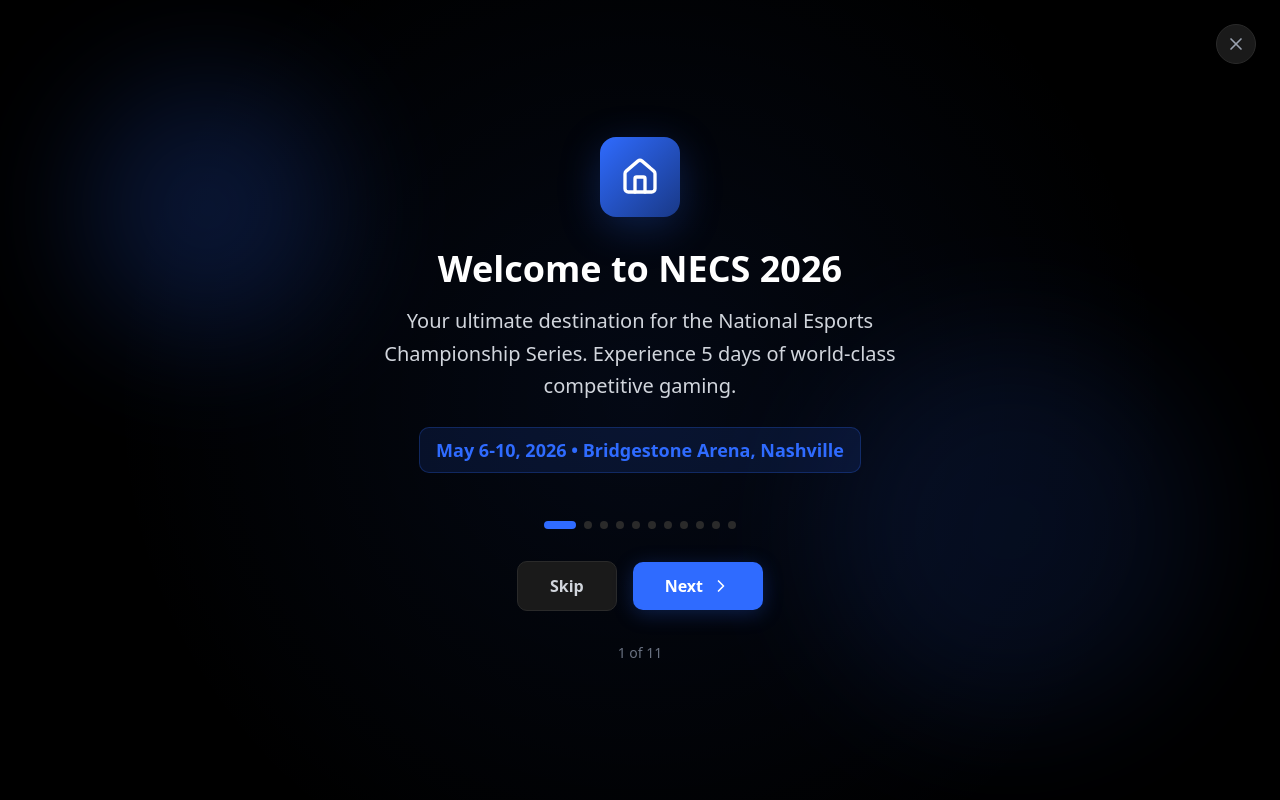
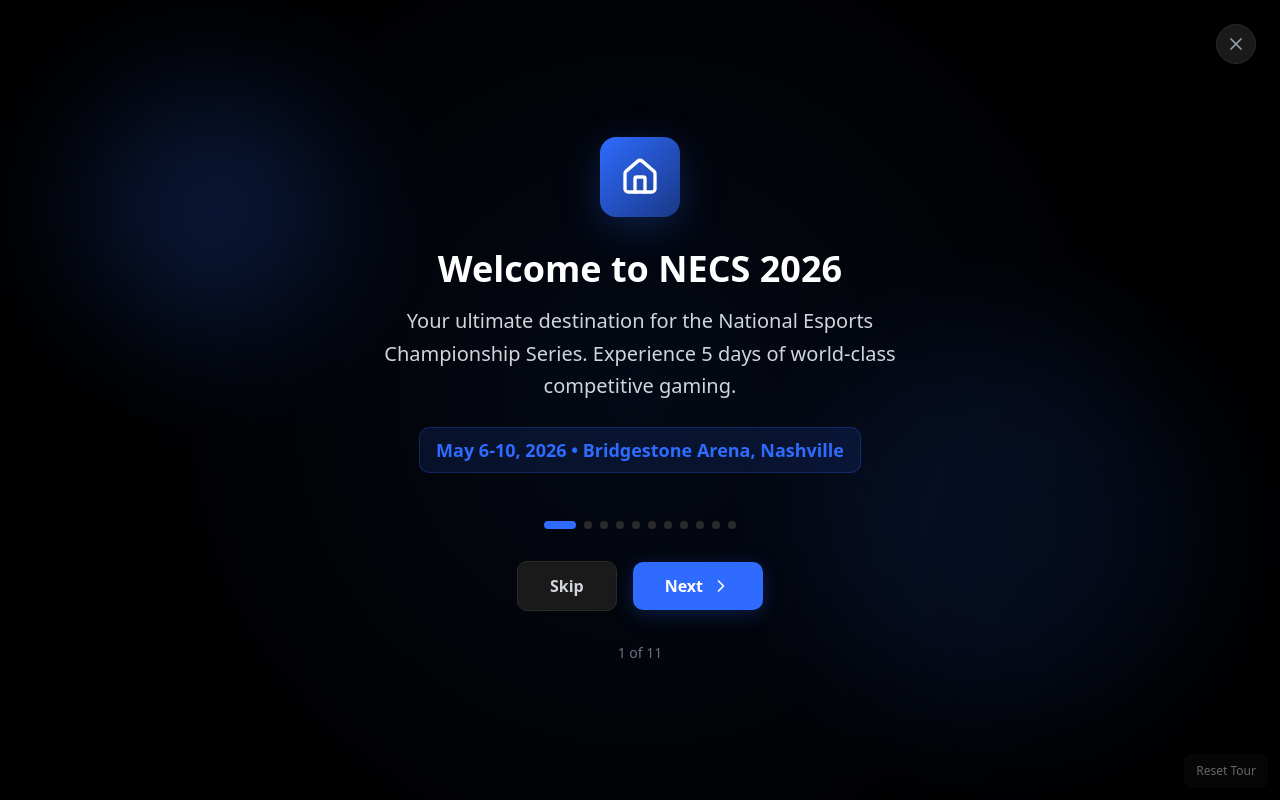
Before and after one commit to raiaay000/NECS26-website, a React (Vite) app: page / in a window 1280 px wide. Built offline with nearby package versions, Linux system fonts and the light colour scheme.

Commit message:
Add onboarding reset

```diff
--- a/src/App.tsx
+++ b/src/App.tsx
@@ -24,6 +24,8 @@ import { Onboarding } from './components/Onboarding';
 import { AuthModal } from './components/shared/AuthModal';
 import { UserMenu } from './components/shared/UserMenu';
 import { Home as HomeIcon, Users, Calendar, ShoppingBag, MapPin, Utensils, Music, Menu, X, ShoppingCart, Ticket, Trophy, Gamepad2, LogIn, Video, HelpCircle } from 'lucide-react';
+import { ResetOnboarding } from "./components/ResetOnboarding";
+
 
 interface CartItem { id: string; name: string; price: number; quantity: number; type: 'ticket' | 'merch'; }
 
@@ -134,6 +136,7 @@ function AppContent() {
 
   return (
     <div className="flex h-screen bg-black text-white">
+      <ResetOnboarding />
       {showOnboarding && <Onboarding onComplete={() => { setShowOnboarding(false); setTimeout(() => setMainFadeIn(true), 100); }} />}
 
       <div className={`contents transition-opacity duration-700 ${mainFadeIn ? 'opacity-100' : 'opacity-0'}`}>
--- /dev/null
+++ b/src/components/ResetOnboarding.tsx
@@ -0,0 +1,26 @@
+export function ResetOnboarding() {
+  const reset = () => {
+    localStorage.removeItem("hasCompletedOnboarding");
+    window.location.reload();
+  };
+
+  return (
+    <button
+      onClick={reset}
+      style={{
+        position: "fixed",
+        bottom: "12px",
+        right: "12px",
+        padding: "8px 12px",
+        fontSize: "12px",
+        borderRadius: "8px",
+        background: "#111",
+        color: "white",
+        opacity: 0.4,
+        zIndex: 9999,
+      }}
+    >
+      Reset Tour
+    </button>
+  );
+}
```
